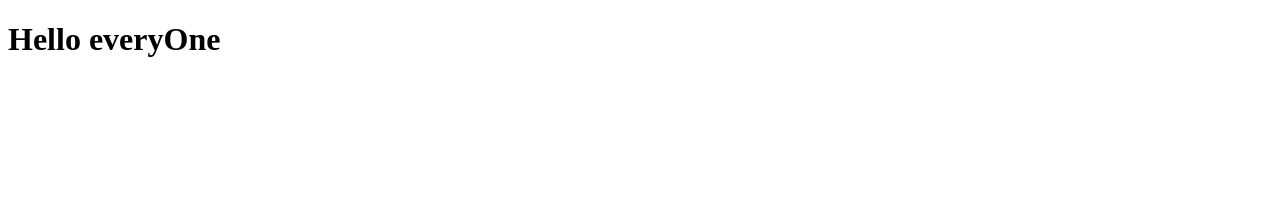
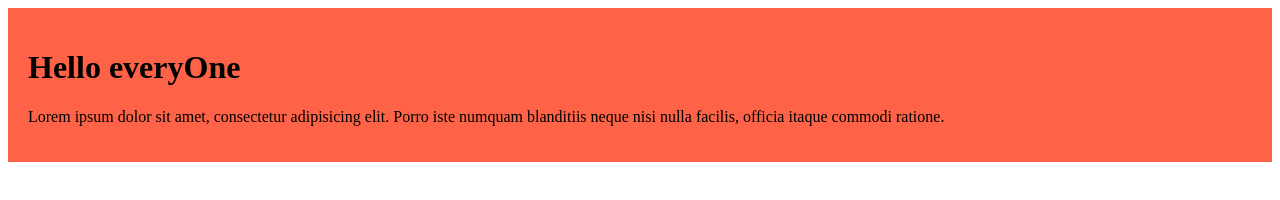
Before and after one commit to Jubair234/new-repo, a plain HTML site: page index.html in a window 1280 px wide. Drawn offline with Linux system fonts and the light colour scheme.

Commit message:
added Css file andsome styles

```diff
--- a/index.html
+++ b/index.html
@@ -4,8 +4,12 @@
     <meta charset="UTF-8">
     <meta name="viewport" content="width=device-width, initial-scale=1.0">
     <title>First github Repo</title>
+    <link rel="stylesheet" href="style/style.css">
 </head>
 <body>
+    <div>
     <h1>Hello everyOne</h1>
+    <p>Lorem ipsum dolor sit amet, consectetur adipisicing elit. Porro iste numquam blanditiis neque nisi nulla facilis, officia itaque commodi ratione.</p>
+</div>
 </body>
 </html>
--- /dev/null
+++ b/style/style.css
@@ -0,0 +1,5 @@
+div{
+    background-color: tomato;
+    padding: 20px;
+
+}
```
